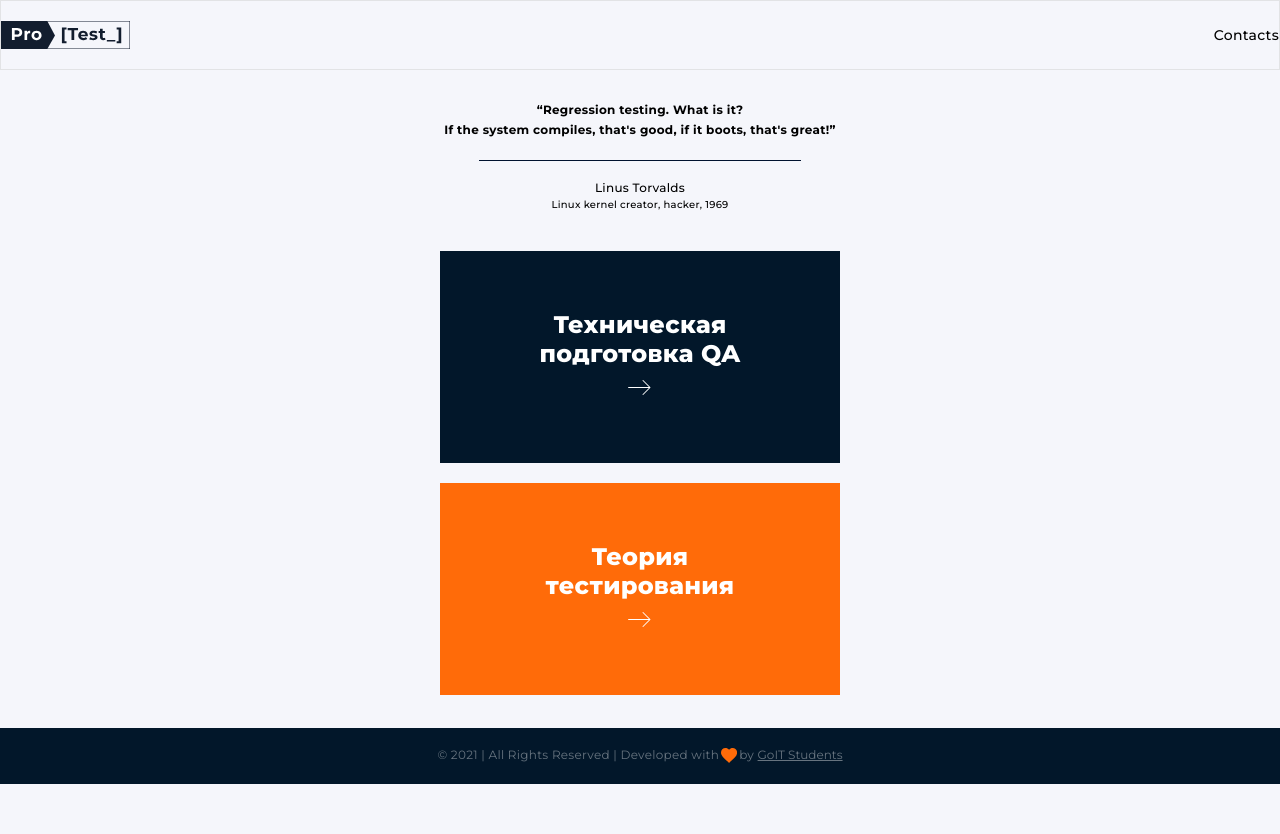
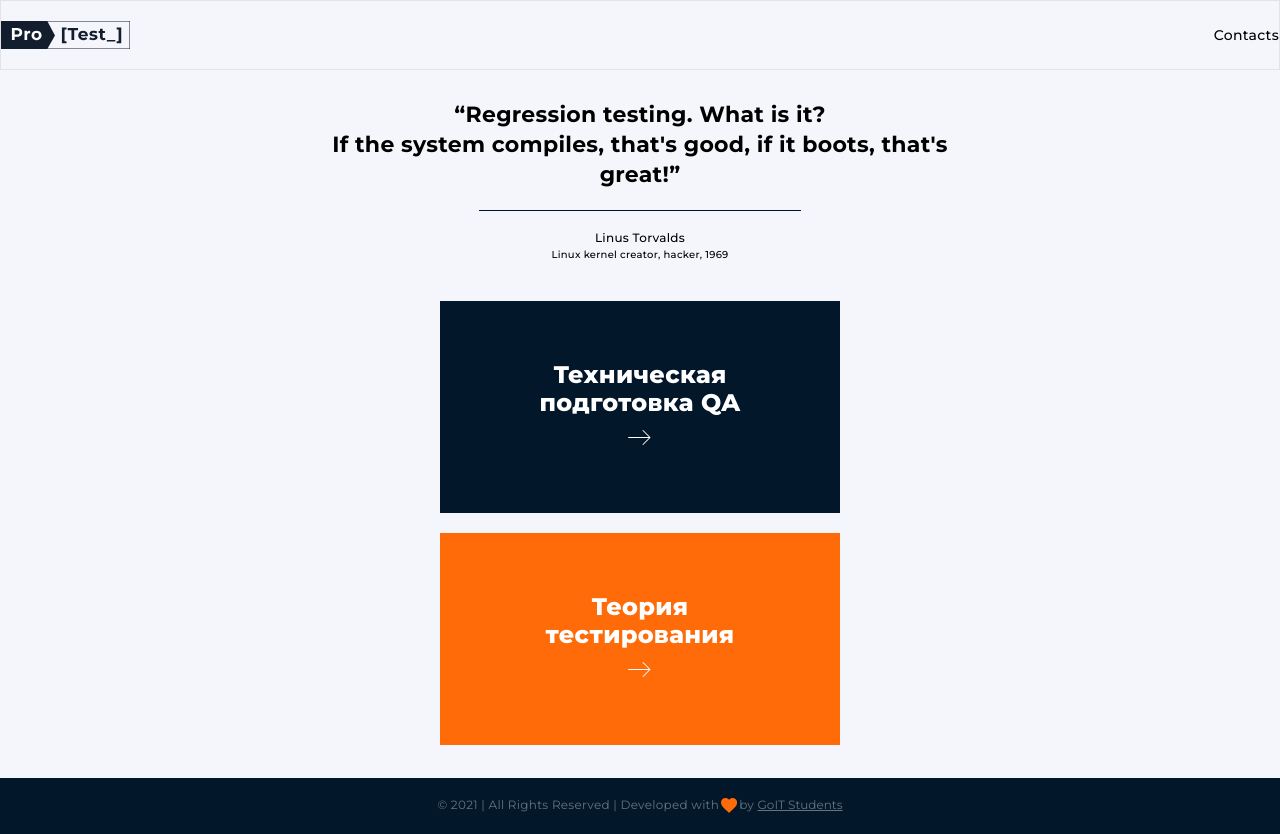
Before and after one commit to TanyaShved/finalProgect-front, a React (Create React App) app: page / in a window 1280 px wide. Before the commit the page ends 800 px from the top, so only its background shows below. Built offline with nearby package versions, Linux system fonts and the light colour scheme.

Commit message:
added style for tablet & PC

```diff
--- a/src/views/HomeViev/MainPage.module.css
+++ b/src/views/HomeViev/MainPage.module.css
@@ -16,6 +16,8 @@
 @media screen and (min-width: 768px) {
   .text {
     width: 650px;
+    font-size: 22px;
+    line-height: 1.36;
   }
 }
 
```
